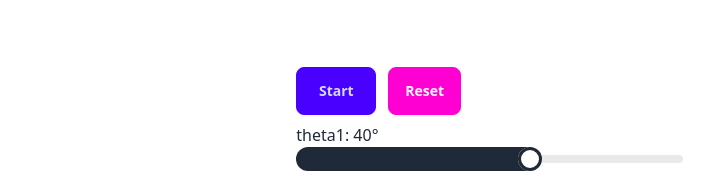
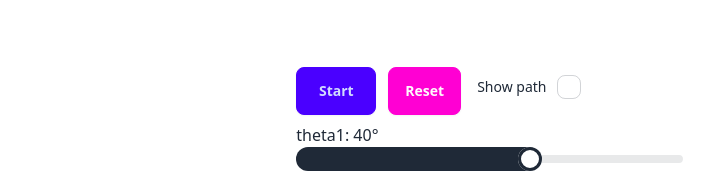
Before and after one commit to Geometryse/double-pendulum-web, a SvelteKit app: page / in a window 1280 px wide. Shown: the top 173 px of the page, without its empty margins (557-1271 px from the left). Built offline with nearby package versions, Linux system fonts and the light colour scheme.

Commit message:
Show path checkbox

```diff
--- a/src/routes/+page.svelte
+++ b/src/routes/+page.svelte
@@ -37,6 +37,7 @@
 	let pathD = $state(`M ${x2} ${y2}`);
 	let pathLength = $state(0);
 	let lastPathUpdate: number = $state(0);
+	let showPath = $state(false);
 
 	let prevX2 = x2;
 	let prevY2 = y2;
@@ -81,7 +82,7 @@
 			timeNow = Date.now();
 			if (timeNow - lastPathUpdate > 5) {
 				lastPathUpdate = Date.now();
-				pathD += ` L ${x2} ${y2}`;
+				if (showPath) pathD += ` L ${x2} ${y2}`;
 
 				// Approximate the new distance with the pythagorean theorem
 				const distance = Math.sqrt((x2 - prevX2) ** 2 + (y2 - prevY2) ** 2);
@@ -144,6 +145,9 @@
 			}
 		}
 	});
+	$effect(() => {
+		if (!showPath) clearPath();
+	});
 	const active = $derived(!!interval);
 </script>
 
@@ -163,7 +167,9 @@
 			<circle cx={x2} cy={y2} r={Math.log10(m2 * 50)} fill="red" />
 
 			<!-- Path -->
-			<path d={pathD} fill="none" stroke="gray" stroke-width="0.2" />
+			{#if showPath}
+				<path d={pathD} fill="none" stroke="gray" stroke-width="0.2" />
+			{/if}
 		</svg>
 	</div>
 	<div class="mr-10 space-y-2">
@@ -172,6 +178,12 @@
 				>{active ? 'Pause' : 'Start'}</button
 			>
 			<button on:click={handleResetClick} class="btn btn-secondary">Reset</button>
+			<div class="form-control w-28">
+				<label class="label cursor-pointer">
+					<span class="label-text">Show path</span>
+					<input type="checkbox" bind:checked={showPath} class="checkbox" />
+				</label>
+			</div>
 		</div>
 		<div class="flex flex-col">
 			<label for="theta1" class="">theta1: {defaultTheta1}°</label>
@@ -198,7 +210,6 @@
 				step="5"
 			/>
 		</div>
-
 		<div class="gap-3 grid grid-cols-3">
 			<Input bind:value={defaultTheta1}>Theta 1 (°)</Input>
 			<Input bind:value={defaultTheta2}>Theta 2 (°)</Input>
```
